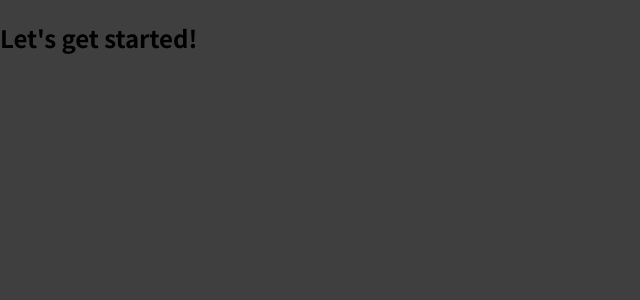
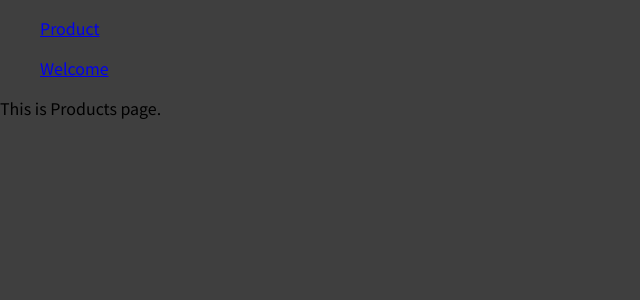
Before and after one commit to surajsgh/React-Router, a JavaScript app: page /products in a window 1280 px wide. Shown: the top 300 px of the page, without its empty margins (0-640 px from the left). Built offline with nearby package versions, Linux system fonts and the light colour scheme.

Commit message:
Add react router and Add navigation links.

```diff
--- a/package.json
+++ b/package.json
@@ -8,6 +8,7 @@
     "@testing-library/user-event": "^12.5.0",
     "react": "^17.0.1",
     "react-dom": "^17.0.1",
+    "react-router-dom": "^5.2.0",
     "react-scripts": "4.0.1",
     "web-vitals": "^0.2.4"
   },
--- a/src/App.js
+++ b/src/App.js
@@ -1,7 +1,21 @@
+import { Route } from "react-router-dom";
+
+import Welcome from "./pages/Welcome";
+import Products from "./pages/Products";
+import MainHeader from "./components/MainHeader";
+
 function App() {
   return (
     <div>
-      <h2>Let's get started!</h2>
+      <MainHeader />
+      <main>
+        <Route path="/welcome">
+          <Welcome />
+        </Route>
+        <Route path="/products">
+          <Products />
+        </Route>
+      </main>
     </div>
   );
 }
--- /dev/null
+++ b/src/components/MainHeader.js
@@ -0,0 +1,18 @@
+import { Link } from "react-router-dom";
+
+const MainHeader = () => {
+  return (
+    <header>
+      <nav>
+        <ul>
+          <Link to="/products">Product</Link>
+        </ul>
+        <ul>
+          <Link to="/welcome">Welcome</Link>
+        </ul>
+      </nav>
+    </header>
+  );
+};
+
+export default MainHeader;
--- a/src/index.css
+++ b/src/index.css
@@ -1,11 +1,11 @@
-@import url('https://fonts.googleapis.com/css2?family=Noto+Sans+JP:wght@400;700&display=swap');
+@import url("https://fonts.googleapis.com/css2?family=Noto+Sans+JP:wght@400;700&display=swap");
 
 * {
   box-sizing: border-box;
 }
 
 html {
-  font-family: 'Noto Sans JP', sans-serif;
+  font-family: "Noto Sans JP", sans-serif;
 }
 
 body {
--- a/src/index.js
+++ b/src/index.js
@@ -1,6 +1,12 @@
-import ReactDOM from 'react-dom';
+import ReactDOM from "react-dom";
+import { BrowserRouter } from "react-router-dom";
 
-import './index.css';
-import App from './App';
+import "./index.css";
+import App from "./App";
 
-ReactDOM.render(<App />, document.getElementById('root'));
+ReactDOM.render(
+  <BrowserRouter>
+    <App />
+  </BrowserRouter>,
+  document.getElementById("root")
+);
--- /dev/null
+++ b/src/pages/Products.js
@@ -0,0 +1,5 @@
+const Products = () => {
+  return <p>This is Products page.</p>;
+};
+
+export default Products;
--- /dev/null
+++ b/src/pages/Welcome.js
@@ -0,0 +1,5 @@
+const Welcome = () => {
+  return <p>This is Welcome page.</p>;
+};
+
+export default Welcome;
```
Also changed, not shown: 1 other file (tests, documents, lock files or other folders).
